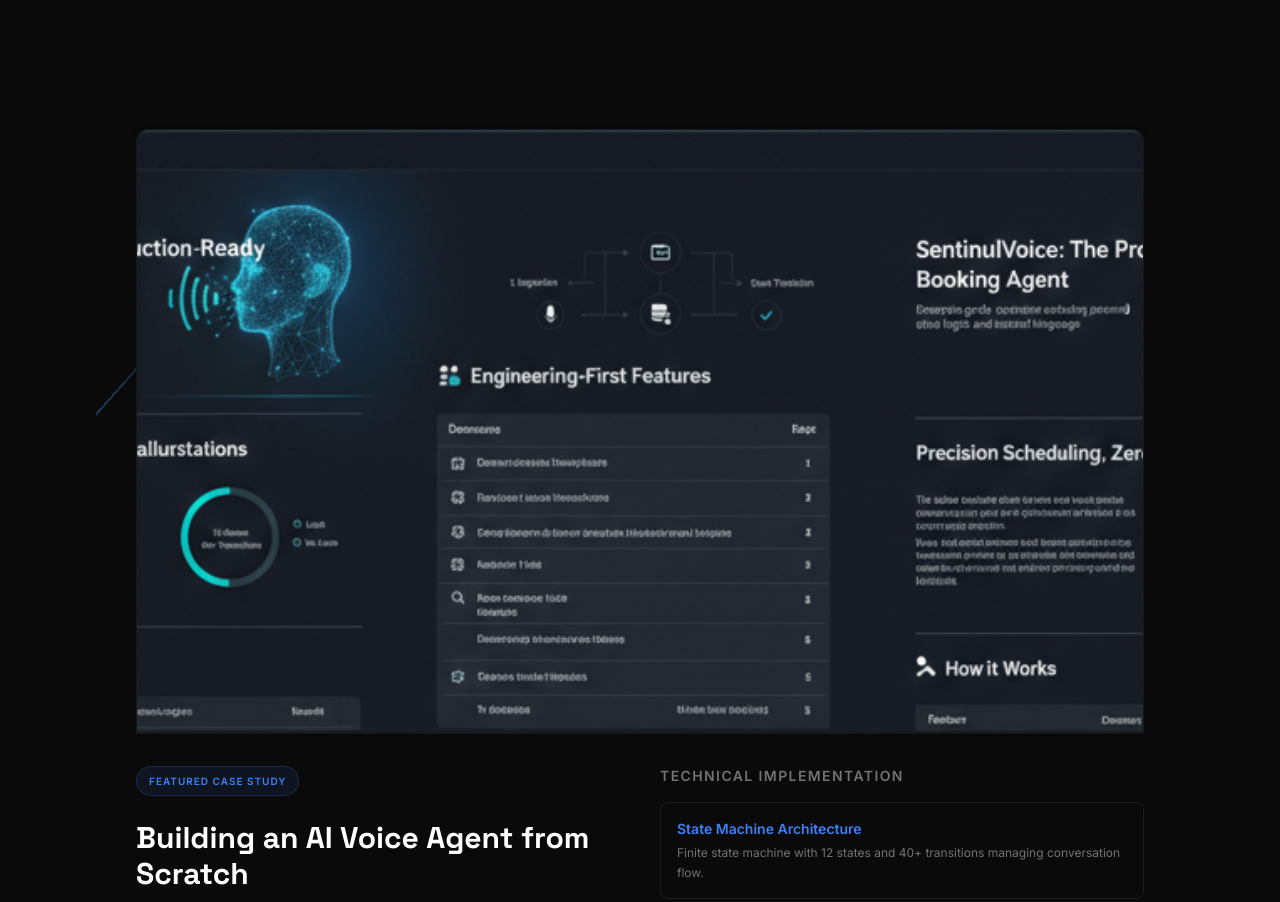
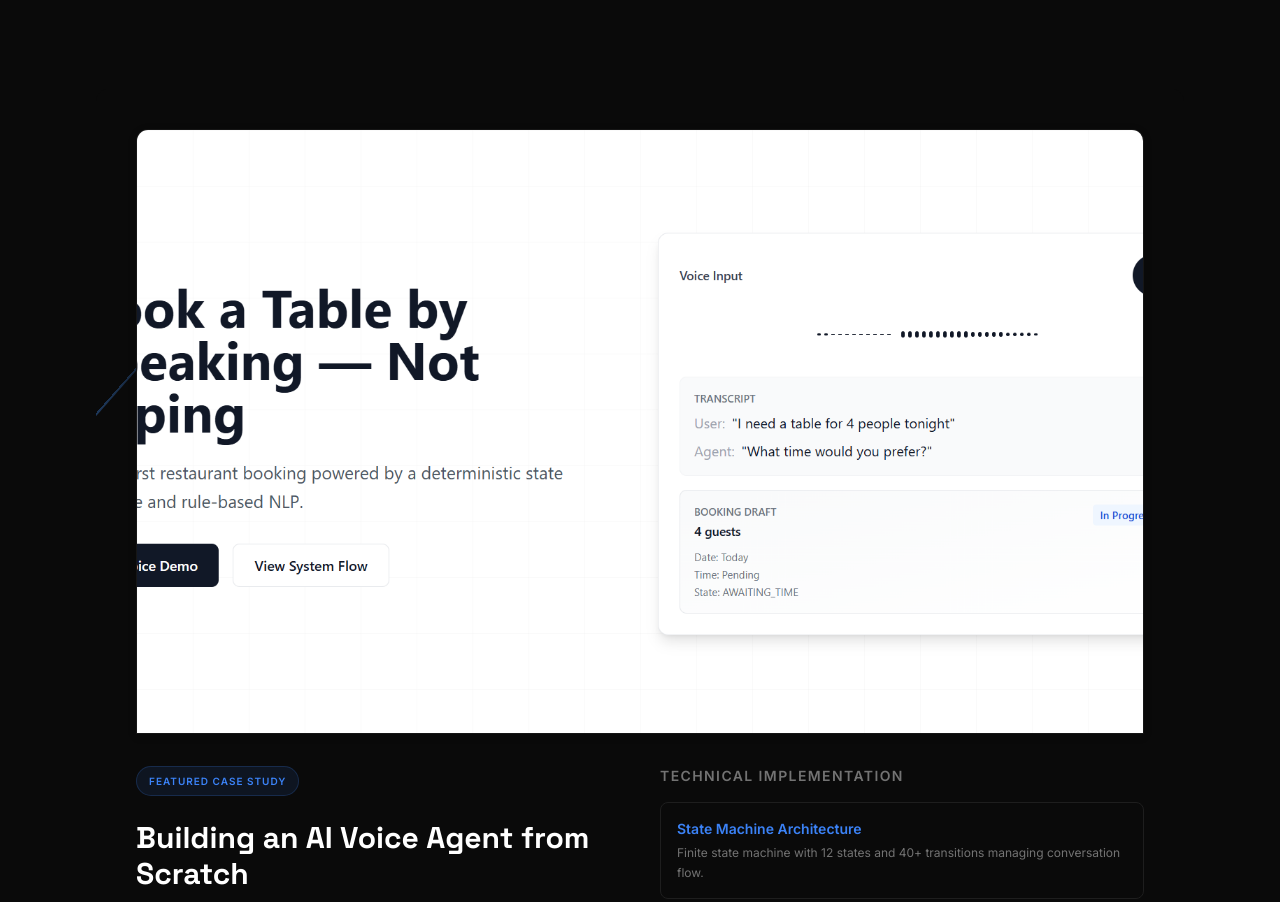
Before and after one commit to ashutoshpandey18/Portfolio-, a Next.js app: page / in a window 1280 px wide. Shown: the part 3460-4362 px from the top of the page. Built offline with nearby package versions, Linux system fonts and the light colour scheme.

Commit message:
fix: add updated voice booking screenshot

```diff
--- a/components/FeaturedCaseStudy.tsx
+++ b/components/FeaturedCaseStudy.tsx
@@ -14,7 +14,7 @@
             {/* Featured Image */}
             <div className="mb-8">
               <ProductScreenshot
-                src="/screenshots/Ai-Voice-agent.png"
+                src="/screenshots/Voice-Booking Agent.png"
                 alt="AI Voice Booking Agent Interface"
                 priority={true}
               />
--- a/components/ProjectHighlights.tsx
+++ b/components/ProjectHighlights.tsx
@@ -67,7 +67,7 @@
     date: 'JAN 2026',
     description:
       'A production-ready voice agent that handles appointment bookings via natural language, with state machine logic and conflict prevention.',
-    screenshot: '/screenshots/Ai-Voice-agent.png',
+    screenshot: '/screenshots/Voice-Booking Agent.png',
     features: [
       'State machine voice agent with 12 states and 40+ transitions',
       'Rule-based NLP for intent recognition and entity extraction',
```
Also changed, not shown: public/screenshots/Ai-Voice-agent.png (deleted), public/screenshots/Voice-Booking Agent.png (added).
